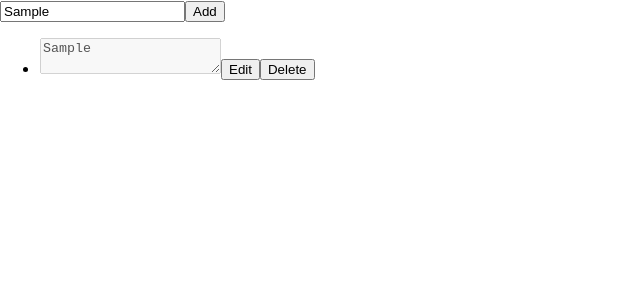
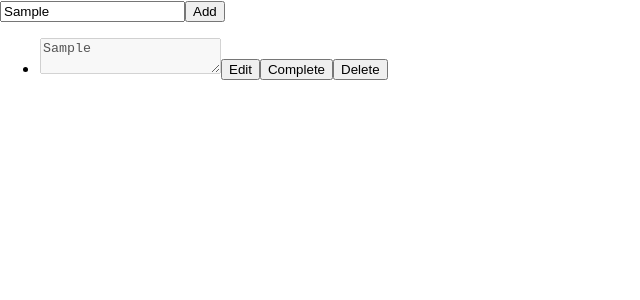
Before and after one commit to OldDognoob/TodoReduxList, a React (Create React App) app in the folder my-reduxlist/: page / in a window 1280 px wide. Both pictures are taken after typing "Sample" into the empty fields and a click on the button "Add". Shown: the top 300 px of the page, without its empty margins (0-640 px from the left). Built offline with nearby package versions, Linux system fonts and the light colour scheme.

Commit message:
wip-component-todos

```diff
--- a/my-reduxlist/src/components/Todos.js
+++ b/my-reduxlist/src/components/Todos.js
@@ -76,6 +76,9 @@ const Todos = (props) => {
                 onKeyPress={(e) => update(item.id, inputRef.current.value, e)}
               />
               <button onClick={() => changeFocus()}>Edit</button>
+              <button onClick={() => props.completeTodo(item.id)}>
+            Complete
+            </button>
               <button onClick={() => props.removeTodo(item.id)}>Delete</button>
               {""}
             </li>
```
